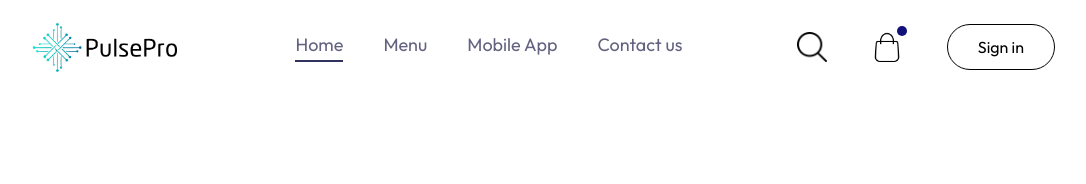
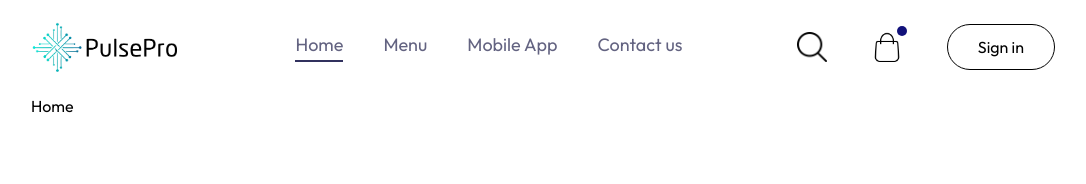
Before and after one commit to Hibajk/ecom_website, a React (Vite) app: page / in a window 1280 px wide. Shown: the top 184 px of the page, without its empty margins (97-1183 px from the left). Built offline with nearby package versions, Linux system fonts and the light colour scheme.

Commit message:
react router setup

```diff
--- a/src/App.jsx
+++ b/src/App.jsx
@@ -1,10 +1,19 @@
 import React from 'react'
 import Navbar from './components/Navbar/Navbar'
+import { Route, Routes } from 'react-router-dom'
+import Home from './pages/Home/Home'
+import Cart from './pages/Cart/Cart'
+import PlaceOrder from './pages/PlaceOrder/PlaceOrder'
 
 const App = () => {
   return (
     <div className='app'>
       <Navbar />
+      <Routes>
+        < Route path='/' element={<Home/>} />
+        <Route path='/cart' element={<Cart/>} />
+        <Route path='/order' element={<PlaceOrder/>} />
+      </Routes>
     </div>
   )
 }
--- a/src/main.jsx
+++ b/src/main.jsx
@@ -2,9 +2,11 @@
 import { createRoot } from 'react-dom/client'
 import App from './App.jsx'
 import './index.css'
+import { BrowserRouter } from 'react-router-dom'
+
 
 createRoot(document.getElementById('root')).render(
-  <StrictMode>
+  <BrowserRouter>
     <App />
-  </StrictMode>,
+  </BrowserRouter>
 )
```
